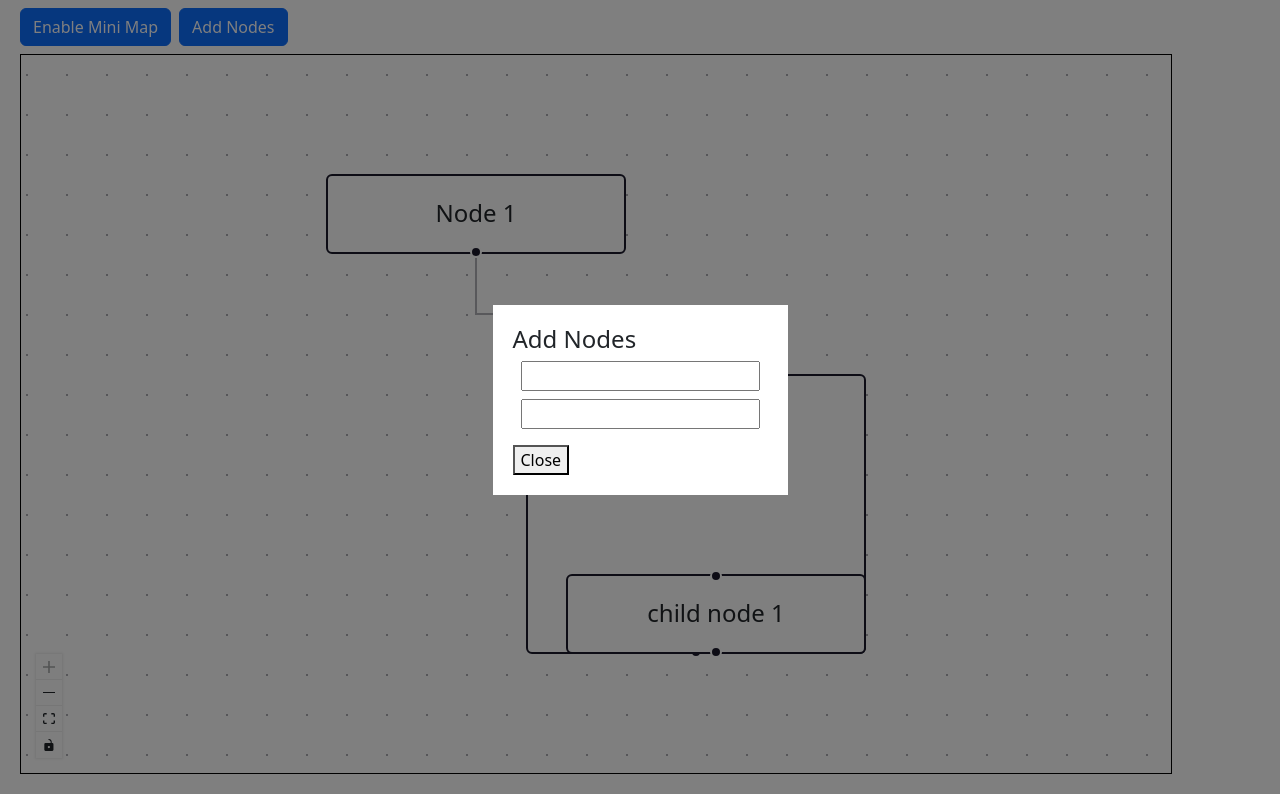
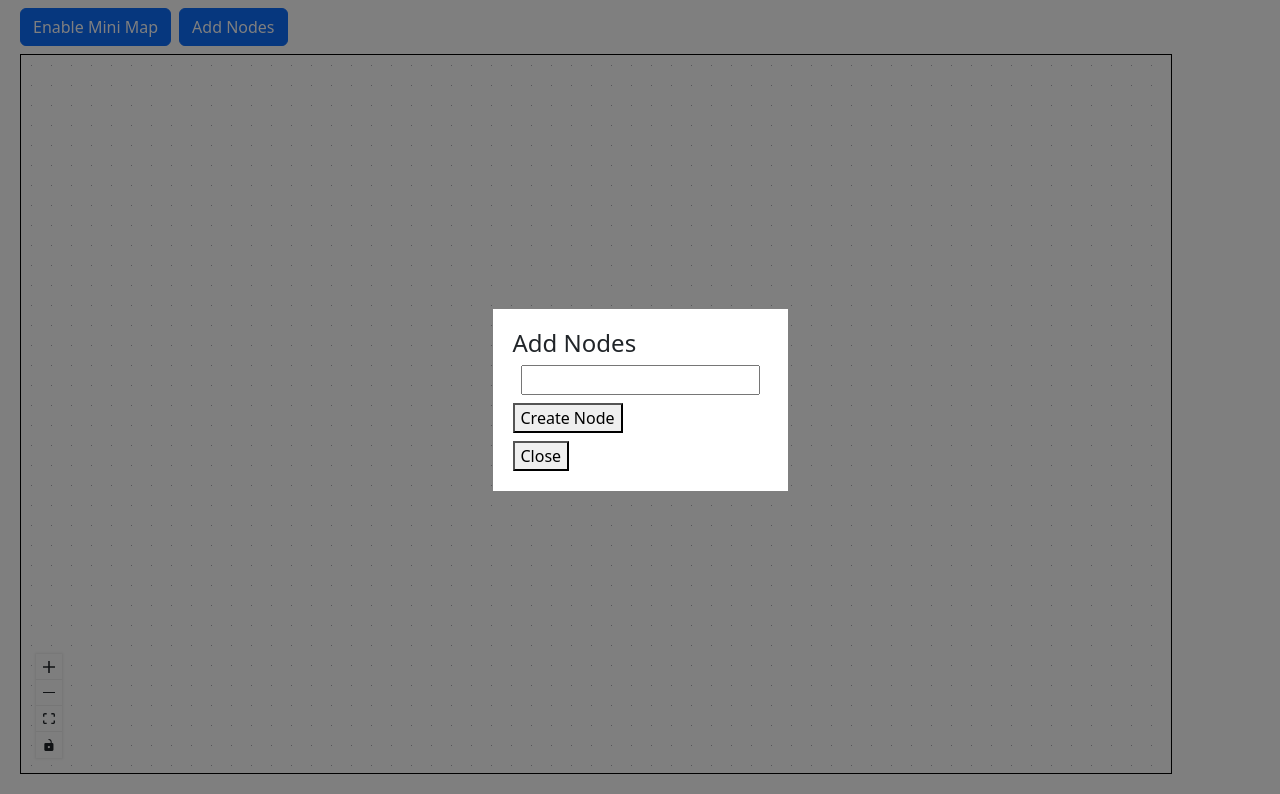
Before and after one commit to AlHamid-dev/reactflow-app, a React (Vite) app: page / in a window 1280 px wide. Both pictures are taken after a click on the button "Add Nodes". Shown: the top 794 px of the page. Built offline with nearby package versions, Linux system fonts and the light colour scheme.

Commit message:
add nodes

```diff
--- a/src/App.jsx
+++ b/src/App.jsx
@@ -1,4 +1,4 @@
-import { useCallback, useState } from 'react'
+import { useCallback, useEffect, useRef, useState } from 'react'
 import './App.css'
 import FlowCanvas from './components/FlowCanvas'
 import CanvasButtons from './components/CanvasButtons'
@@ -9,21 +9,52 @@ function App() {
   const [isModalOpen, setIsModalOpen] = useState(false)
   const [modalName, setModalName] = useState("")
   const [modalChildren, setModalChildren] = useState()
+  const [nodeName, setNodeName] = useState("")
+  const [nodeData, setNodeData] = useState()
+  const nodeNameRef = useRef("")
 
   const toggleMiniMap = useCallback(() => {
     setIsMiniMap(prev => !prev)
 
   }, [])
 
+  useEffect(() => {
+    console.log("nodeName", nodeName)
+  }, [nodeName])
+
+  function generateUniqueID(){
+    let id = Math.floor(1000 + Math.random() * 9000)
+    return id.toString()
+  }
+
+  const createNode = () => {
+    console.log("nodeNameRef", nodeNameRef)
+    if (nodeNameRef.current == "") {
+      alert("Enter Node name")
+      return
+    }
+    let nodeObj = {
+      id: `node_${generateUniqueID()}`,
+      type: "resizableGroup", data: { label: nodeNameRef.current }, position: { x: 0, y: 0 },
+      style: { width: 170, height: 140, background: "transparent", border: "1px solid black", borderRadius: 15, fontSize: 12 }
+    }
+    setNodeData(nodeObj)
+    setIsModalOpen(false)
+  }
+
   const toggleModal = useCallback((params) => {
-    console.log("param", params)
+    setNodeName("")
     setModalName(params)
     setIsModalOpen(prev => !prev)
     let children
     if (params == "Add Nodes") {
       children = <div>
-        <input className='d-block m-2' type='text' />
-        <input className='d-block m-2' type='number' />
+        <input className='d-block m-2' type='text' onChange={(e) => {
+          setNodeName(e.target.value)
+          nodeNameRef.current = e.target.value
+        }} />
+        <button onClick={createNode}>Create Node</button>
+        {/* <input className='d-block m-2' type='text' onChange={} /> */}
       </div>
     }
     setModalChildren(children)
@@ -38,7 +69,7 @@ function App() {
         </Modal>
         <CanvasButtons toggleMiniMap={toggleMiniMap} isMiniMap={isMiniMap} openModal={toggleModal} />
         <div className='my-2' style={{ border: "1px solid black", width: "90vw", height: "90vh", overflow: "hidden" }}>
-          <FlowCanvas isMiniMap={isMiniMap} />
+          <FlowCanvas nodeData={nodeData} isMiniMap={isMiniMap} />
         </div>
       </div>
     </>
--- a/src/components/CanvasButtons.jsx
+++ b/src/components/CanvasButtons.jsx
@@ -1,3 +1,4 @@
+import { memo } from "react"
 
 
 const CanvasButtons = ({ toggleMiniMap,isMiniMap,openModal }) => {
@@ -11,4 +12,4 @@ const CanvasButtons = ({ toggleMiniMap,isMiniMap,openModal }) => {
         </div>
     )
 }
-export default CanvasButtons
+export default memo(CanvasButtons)
--- a/src/components/FlowCanvas.jsx
+++ b/src/components/FlowCanvas.jsx
@@ -1,40 +1,52 @@
-import { useState, useCallback } from 'react';
+import { useState, useCallback, useEffect } from 'react';
 import { ReactFlow, Background, Controls, applyEdgeChanges, applyNodeChanges, addEdge, MiniMap } from '@xyflow/react';
 import '@xyflow/react/dist/style.css';
+import ResizableNode from './ResizableNode';
+import ResizableGroup from './ResizableGroup';
 
-const initialNodes = [
-  {
-    id: 'n1',
-    position: { x: 0, y: 0 },
-    data: { label: 'Node 1' },
-    type: 'input',
-  },
-  {
-    id: 'n2',
-    position: { x: 100, y: 100 },
-    data: { label: 'Node 2' },
-    style: {
-      width: 170,
-      height: 140,
-    },
-  },
-  {
-    id: 'n3',
-    position: { x: 100, y: 100 },
-    data: { label: 'child node 1' },
-    parentId: 'n2',
-    extent: 'parent',
-  },
-]
+// const initialNodes = [
+//   {
+//     id: 'n1',
+//     position: { x: 0, y: 0 },
+//     data: { label: 'Node 1' },
+//     type: 'input',
+//   },
+//   {
+//     id: 'n2',
+//     position: { x: 100, y: 100 },
+//     data: { label: 'Node 2' },
+//     style: {
+//       width: 170,
+//       height: 140,
+//     },
+//   },
+//   {
+//     id: 'n3',
+//     position: { x: 100, y: 100 },
+//     data: { label: 'child node 1' },
+//     parentId: 'n2',
+//     extent: 'parent',
+//   },
+// ]
 
-const initialEdges = [
-  { id: 'n1-n2', source: 'n1', target: 'n2', label: 'connects with', type: 'step' },
-]
+// const initialEdges = [
+//   { id: 'n1-n2', source: 'n1', target: 'n2', label: 'connects with', type: 'step' },
+// ]
 
-const FlowCanvas = ({ isMiniMap }) => {
+const initialNodes = []
+const initialEdges = []
+
+const FlowCanvas = ({ nodeData, isMiniMap }) => {
   const proOptions = { hideAttribution: true };
   const [nodes, setNodes] = useState(initialNodes)
   const [edges, setEdges] = useState(initialEdges)
+
+  useEffect(() => {
+    console.log("nodeData",nodeData)
+    if (undefined !== nodeData) {
+      setNodes((prev) => prev.concat(nodeData))
+    }
+  }, [nodeData])
 
   const onNodesChange = useCallback(
     (changes) => setNodes((nodesSnapshot) => applyNodeChanges(changes, nodesSnapshot)),
@@ -52,9 +64,15 @@ const FlowCanvas = ({ isMiniMap }) => {
     [setEdges],
   )
 
+  const memoizedNodeTypes = (() => ({
+    resizable: ResizableNode,
+    resizableGroup: (props) => (<ResizableGroup {...props} />)
+  }), [])
+
   return (
     <div style={{ height: "100%" }}>
       <ReactFlow
+        nodeTypes={memoizedNodeTypes}
         nodes={nodes}
         edges={edges}
         onNodesChange={onNodesChange}
--- /dev/null
+++ b/src/components/ResizableGroup.jsx
@@ -0,0 +1,18 @@
+import { NodeResizer } from "@xyflow/react"
+import { memo } from "react"
+
+const ResizableGroup = ({ selected, data, children }) => {
+    return (
+        <div style={{ padding: 10 }}>
+            <NodeResizer
+                isVisible={selected}
+                minWidth={100} minHeight={30}
+            />
+            <h4>{data.label}</h4>
+            <button>Add Child Node</button>
+            {children}
+        </div>
+    )
+}
+
+export default memo(ResizableGroup)
--- /dev/null
+++ b/src/components/ResizableNode.jsx
@@ -0,0 +1,15 @@
+import { memo } from 'react';
+import { Handle, Position, NodeResizer } from '@xyflow/react';
+
+const ResizableNode = ({ selected, data }) => {
+    return (
+        <>
+            <NodeResizer isVisible={selected} minWidth={100} minHeight={30} />
+            <Handle type="target" position={Position.Top} />
+            <div style={{ padding: 10, width: 100, height: 50 }}>{data.label}</div>
+            <Handle type="source" position={Position.Bottom} />
+        </>
+    );
+};
+
+export default memo(ResizableNode);
```
